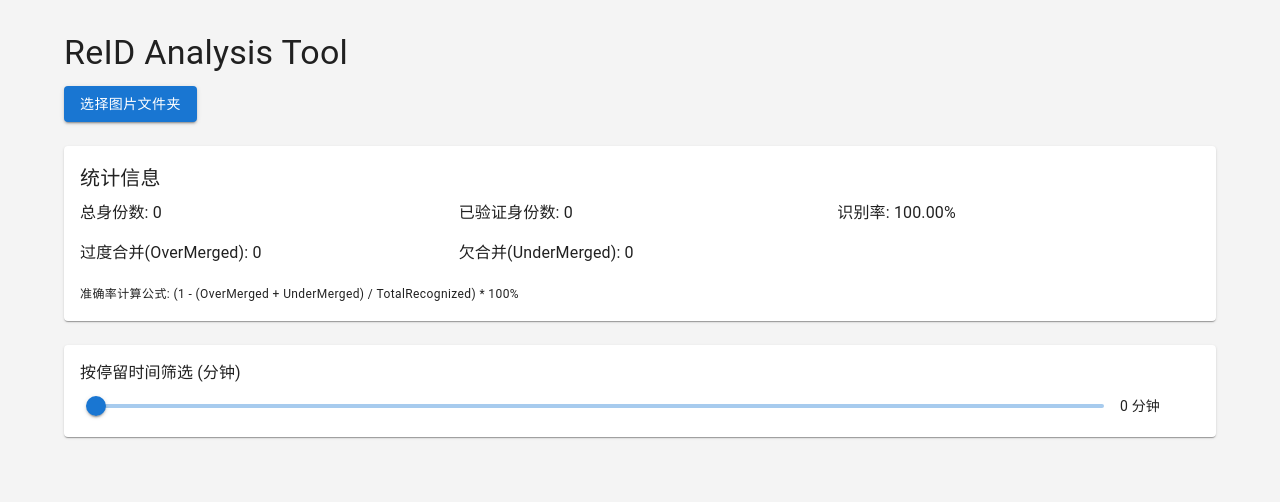
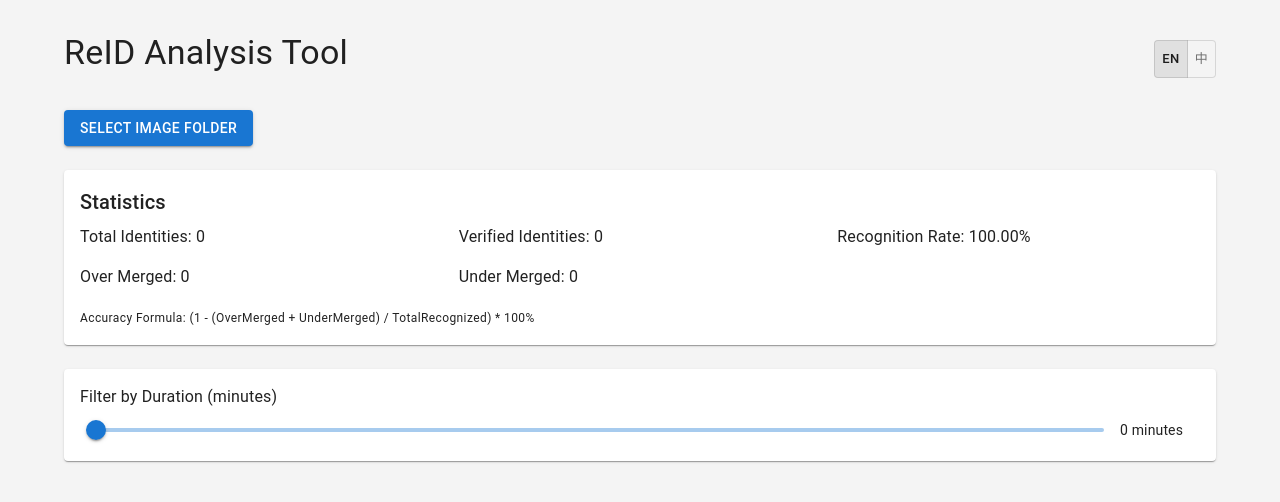
Before and after one commit to sarkyboy/tdireidvalidator, a React (Vite) app: page / in a window 1280 px wide. Shown: the top 502 px of the page. Built offline with nearby package versions, Linux system fonts and the light colour scheme.

Commit message:
Update: 更新多语言包

```diff
--- a/package.json
+++ b/package.json
@@ -9,11 +9,13 @@
     "preview": "vite preview"
   },
   "dependencies": {
-    "react": "^18.2.0",
-    "react-dom": "^18.2.0",
     "@emotion/react": "^11.11.3",
     "@emotion/styled": "^11.11.0",
     "@mui/material": "^5.15.6",
+    "i18next": "^24.2.2",
+    "react": "^18.2.0",
+    "react-dom": "^18.2.0",
+    "react-i18next": "^15.4.1",
     "uuid": "^9.0.1"
   },
   "devDependencies": {
--- a/src/App.jsx
+++ b/src/App.jsx
@@ -1,8 +1,10 @@
 import React, { useState, useEffect, useRef } from 'react';
+import { useTranslation } from 'react-i18next';
 import { Box, Container, Typography, Button, Slider, Paper, Grid, Modal, Tooltip, Alert, Snackbar, CircularProgress, Dialog, DialogContent, DialogContentText, ToggleButton, ToggleButtonGroup } from '@mui/material';
 import { v4 as uuidv4 } from 'uuid';
 
 const App = () => {
+  const { t, i18n } = useTranslation();
   const objectUrlsRef = useRef([]);
   const [folders, setFolders] = useState([]);
   const [totalUUIDFolders, setTotalUUIDFolders] = useState(0);
@@ -15,6 +17,7 @@ const App = () => {
   const [isLoading, setIsLoading] = useState(false);
   const [overMerged, setOverMerged] = useState(0);
   const [underMerged, setUnderMerged] = useState(0);
+  const [language, setLanguage] = useState('en'); // 默认语言为英文
 
   const extractImageUUID = (name) => {
     const re = /[a-f0-9]{8}-[a-f0-9]{4}-[a-f0-9]{4}-[a-f0-9]{4}-[a-f0-9]{12}/;
@@ -329,7 +332,7 @@ const App = () => {
     navigator.clipboard.writeText(uuid).then(() => {
       setNotification({
         open: true,
-        message: `已复制UUID: ${uuid}`
+        message: `${t('copied')} ${uuid}`
       });
     });
   };
@@ -353,9 +356,25 @@ const App = () => {
   return (
     <Container maxWidth="lg">
       <Box sx={{ my: 4 }}>
-        <Typography variant="h4" component="h1" gutterBottom>
-          ReID Analysis Tool
-        </Typography>
+        <Box sx={{ display: 'flex', justifyContent: 'space-between', alignItems: 'center', mb: 3 }}>
+          <Typography variant="h4" component="h1" gutterBottom>
+            {t('title')}
+          </Typography>
+          <ToggleButtonGroup
+            value={language}
+            exclusive
+            onChange={(_, newLang) => {
+              if (newLang) {
+                setLanguage(newLang);
+                i18n.changeLanguage(newLang);
+              }
+            }}
+            size="small"
+          >
+            <ToggleButton value="en">EN</ToggleButton>
+            <ToggleButton value="zh">中</ToggleButton>
+          </ToggleButtonGroup>
+        </Box>
 
         <Button
           variant="contained"
@@ -364,13 +383,13 @@ const App = () => {
           sx={{ mb: 3, mr: 2 }}
           disabled={isLoading}
         >
-          选择图片文件夹
+          {t('selectFolder')}
         </Button>
 
         <Dialog open={isLoading} disableEscapeKeyDown>
           <DialogContent sx={{ textAlign: 'center', p: 4 }}>
             <CircularProgress sx={{ mb: 2 }} />
-            <DialogContentText>正在处理图片文件，请稍候...</DialogContentText>
+            <DialogContentText>{t('processing')}</DialogContentText>
           </DialogContent>
         </Dialog>
 
@@ -378,34 +397,34 @@ const App = () => {
 
         <Paper sx={{ p: 2, mb: 3 }}>
           <Typography variant="h6" gutterBottom>
-            统计信息
+            {t('statistics')}
           </Typography>
           <Grid container spacing={2}>
             <Grid item xs={12} sm={6} md={4}>
-              <Typography>总身份数: {totalUUIDFolders}</Typography>
+              <Typography>{t('totalIdentities')}: {totalUUIDFolders}</Typography>
             </Grid>
             <Grid item xs={12} sm={6} md={4}>
-              <Typography>已验证身份数: {totalCountInput}</Typography>
+              <Typography>{t('verifiedIdentities')}: {totalCountInput}</Typography>
             </Grid>
             <Grid item xs={12} sm={6} md={4}>
-              <Typography>识别率: {recognitionPercentage}</Typography>
+              <Typography>{t('recognitionRate')}: {recognitionPercentage}</Typography>
             </Grid>
             <Grid item xs={12} sm={6} md={4}>
-              <Typography>过度合并(OverMerged): {overMerged}</Typography>
+              <Typography>{t('overMerged')}: {overMerged}</Typography>
             </Grid>
             <Grid item xs={12} sm={6} md={4}>
-              <Typography>欠合并(UnderMerged): {underMerged}</Typography>
+              <Typography>{t('underMerged')}: {underMerged}</Typography>
             </Grid>
             <Grid item xs={12} sm={12} md={12}>
               <Typography variant="caption">
-                准确率计算公式: (1 - (OverMerged + UnderMerged) / TotalRecognized) * 100%
+                {t('accuracyFormula')}
               </Typography>
             </Grid>
           </Grid>
         </Paper>
 
         <Paper sx={{ p: 2, mb: 3 }}>
-          <Typography gutterBottom>按停留时间筛选 (分钟)</Typography>
+          <Typography gutterBottom>{t('filterByDuration')}</Typography>
           <Box sx={{ display: 'flex', alignItems: 'center' }}>
             <Slider
               value={durationFilter}
@@ -417,7 +436,7 @@ const App = () => {
               sx={{ flex: 1, mx: 2 }}
             />
             <Typography variant="body2" sx={{ minWidth: 80 }}>
-              {durationFilter} 分钟
+              {durationFilter} {t('minutes')}
             </Typography>
           </Box>
         </Paper>
@@ -442,7 +461,7 @@ const App = () => {
             overflow: 'auto'
           }}>
             <Typography id="modal-title" variant="h6" component="h2" gutterBottom>
-              所有相关图片
+              {t('relatedImages')}
             </Typography>
             <Grid container spacing={1}>
               {currentImages.map((imgUrl, idx) => (
@@ -473,12 +492,12 @@ const App = () => {
                 <Typography variant="h6">{folder.folderUUID}</Typography>
                 <Box sx={{ display: 'flex', justifyContent: 'space-between', mb: 1 }}>
                   <Typography variant="body2">
-                    开始时间: {folder.firstImageName} | 结束时间: {folder.lastImageName} | 持续时间: {folder.duration}
+                    {t('startTime')}: {folder.firstImageName} | {t('endTime')}: {folder.lastImageName} | {t('duration')}: {folder.duration}
                   </Typography>
                 </Box>
                 <Box sx={{ display: 'flex', alignItems: 'center', mb: 2 }}>
                   <Typography variant="body2" sx={{ mr: 1 }}>
-                    此文件夹包含的身份数量:
+                    {t('identitiesInFolder')}:
                   </Typography>
                   <input
                     type="number"
--- /dev/null
+++ b/src/i18n/index.js
@@ -0,0 +1,69 @@
+import i18n from 'i18next';
+import { initReactI18next } from 'react-i18next';
+
+// 英文翻译资源
+const enTranslations = {
+  title: 'ReID Analysis Tool',
+  selectFolder: 'Select Image Folder',
+  processing: 'Processing images, please wait...',
+  statistics: 'Statistics',
+  totalIdentities: 'Total Identities',
+  verifiedIdentities: 'Verified Identities',
+  recognitionRate: 'Recognition Rate',
+  overMerged: 'Over Merged',
+  underMerged: 'Under Merged',
+  accuracyFormula: 'Accuracy Formula: (1 - (OverMerged + UnderMerged) / TotalRecognized) * 100%',
+  filterByDuration: 'Filter by Duration (minutes)',
+  minutes: 'minutes',
+  relatedImages: 'All Related Images',
+  startTime: 'Start Time',
+  endTime: 'End Time',
+  duration: 'Duration',
+  identitiesInFolder: 'Number of identities in this folder',
+  copied: 'Copied UUID:',
+  language: 'Language'
+};
+
+// 中文翻译资源
+const zhTranslations = {
+  title: 'ReID 分析工具',
+  selectFolder: '选择图片文件夹',
+  processing: '正在处理图片文件，请稍候...',
+  statistics: '统计信息',
+  totalIdentities: '总身份数',
+  verifiedIdentities: '已验证身份数',
+  recognitionRate: '识别率',
+  overMerged: '过度合并(OverMerged)',
+  underMerged: '欠合并(UnderMerged)',
+  accuracyFormula: '准确率计算公式: (1 - (OverMerged + UnderMerged) / TotalRecognized) * 100%',
+  filterByDuration: '按停留时间筛选 (分钟)',
+  minutes: '分钟',
+  relatedImages: '所有相关图片',
+  startTime: '开始时间',
+  endTime: '结束时间',
+  duration: '持续时间',
+  identitiesInFolder: '此文件夹包含的身份数量',
+  copied: '已复制UUID:',
+  language: '语言'
+};
+
+// 初始化i18n
+i18n
+  .use(initReactI18next)
+  .init({
+    resources: {
+      en: {
+        translation: enTranslations
+      },
+      zh: {
+        translation: zhTranslations
+      }
+    },
+    lng: 'en', // 默认语言为英文
+    fallbackLng: 'en',
+    interpolation: {
+      escapeValue: false // 不转义HTML内容
+    }
+  });
+
+export default i18n;
--- a/src/main.jsx
+++ b/src/main.jsx
@@ -2,6 +2,7 @@ import React from 'react'
 import ReactDOM from 'react-dom/client'
 import App from './App.jsx'
 import { CssBaseline, ThemeProvider, createTheme } from '@mui/material'
+import './i18n' // 导入i18n配置
 
 const theme = createTheme({
   palette: {
```
Also changed, not shown: 2 other files (tests, documents, lock files or other folders).
